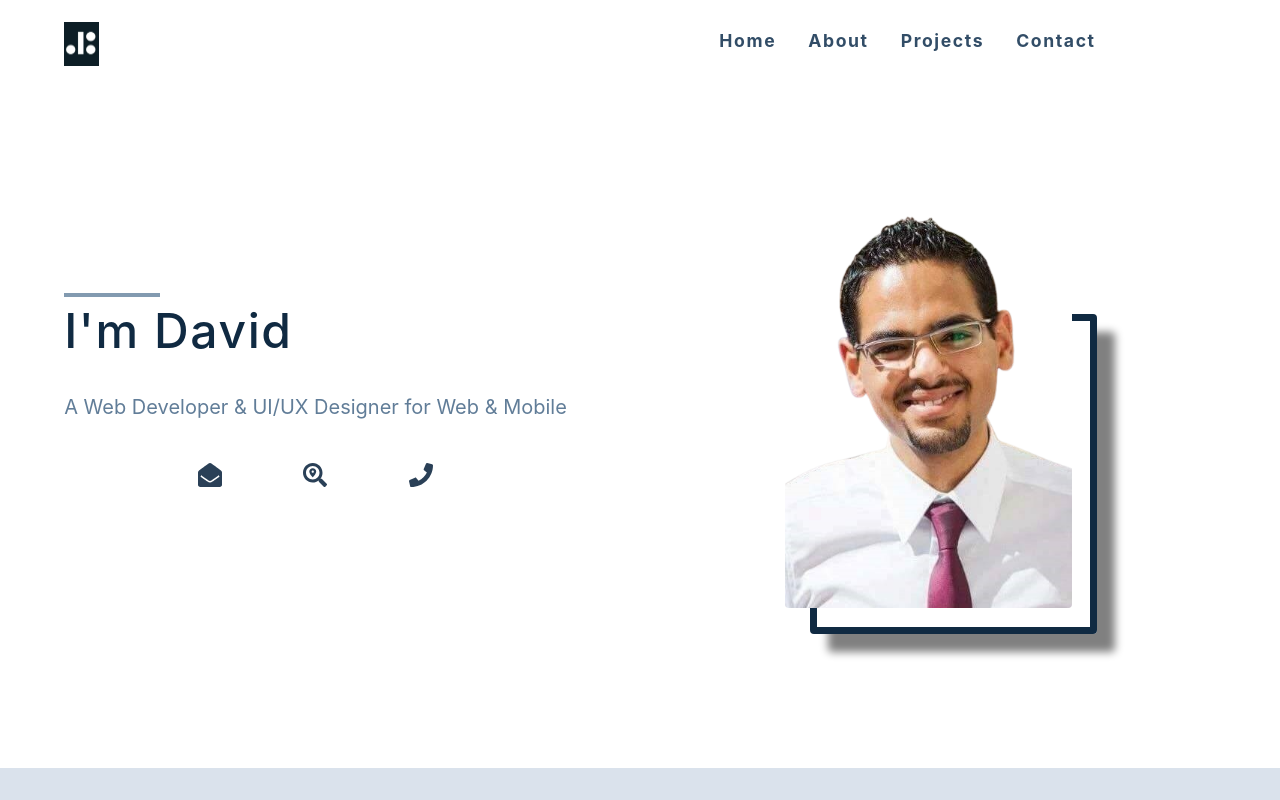
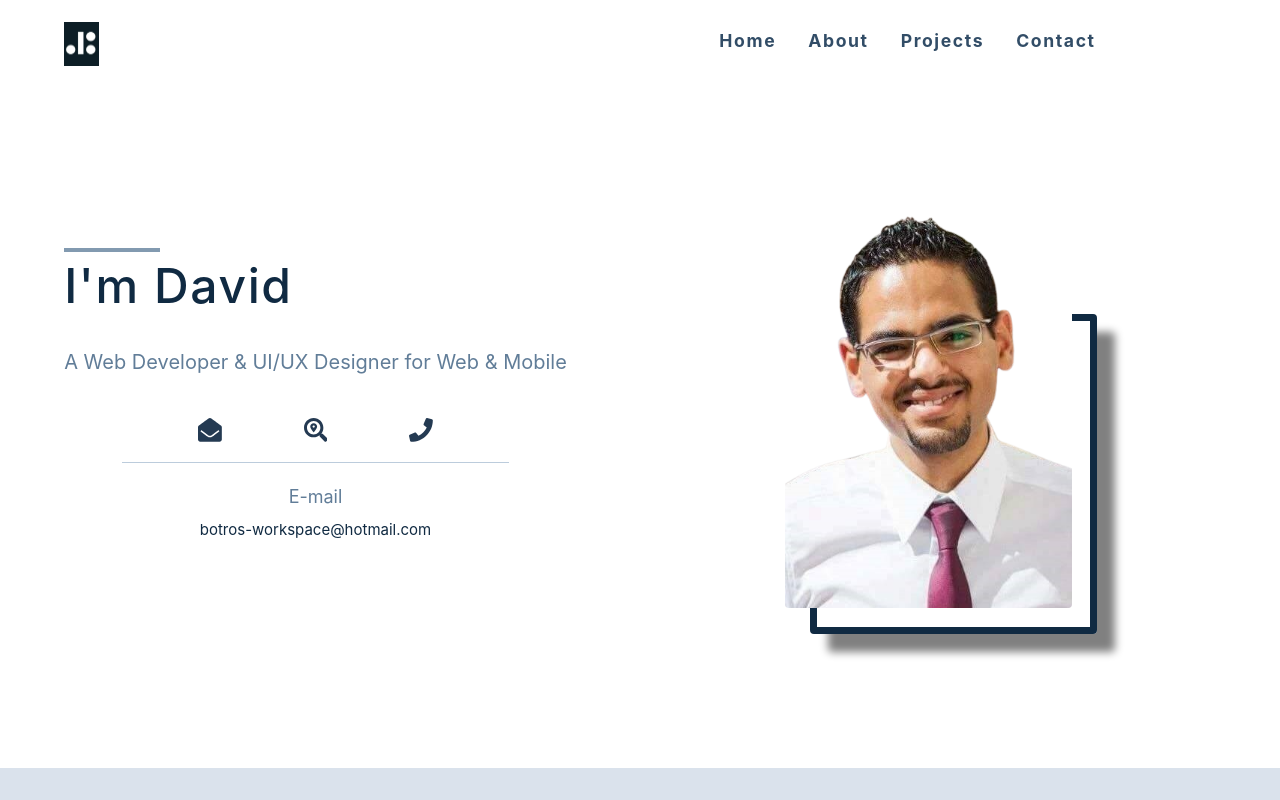
Before and after one commit to botros-workspace/CV_Website_Deployment, a React (Create React App) app: page / in a window 1280 px wide. Shown: the top 800 px of the page. Built offline with nearby package versions, Linux system fonts and the light colour scheme.

Commit message:
text added++++++++

```diff
--- a/src/components/Hero.js
+++ b/src/components/Hero.js
@@ -5,10 +5,9 @@ import { FaEnvelopeOpen, FaSearchLocation, FaPhone } from 'react-icons/fa'
 import mainPic from '../assets/img/main.png'
 
 const Hero = () => {
-  const [value, setValue] = useState('')
-  const [title, setTitle] = useState('')
-  const [alert, setAlert] = useState(true)
-  const [msg, setMsg] = useState('')
+  const [value, setValue] = useState('botros-workspace@hotmail.com')
+  const [title, setTitle] = useState('E-mail')
+
   const handleValue = (e) => {
     if (e.target.classList.contains('icon')) {
       if (e.target.dataset.label === 'phone') {
@@ -27,15 +26,15 @@ const Hero = () => {
     }
   }
 
-  useEffect(() => {
-    const timeout = setTimeout(() => {
-      setAlert(false)
-    }, 1500)
-    return () => clearTimeout(timeout)
-  }, [alert])
+  // useEffect(() => {
+  //   const timeout = setTimeout(() => {
+  //     setAlert(false)
+  //   }, 1500)
+  //   return () => clearTimeout(timeout)
+  // }, [alert])
   return (
     <Wrapper className='section-center'>
-      <article className='content'>
+      <article className='content '>
         <div className='underline'></div>
         <h1>I'm David</h1>
         <p>A Web Developer & UI/UX Designer for Web & Mobile</p>
@@ -47,50 +46,50 @@ const Hero = () => {
               data-label='email'
               onMouseOver={handleValue}
               onClick={() => {
-                setAlert(true)
+                //setAlert(true)
                 setTitle('E-mail')
                 setValue('botros-workspace@hotmail.com')
-                setMsg('Email was copied!')
-                navigator.clipboard.writeText('botros-workspace@hotmail.com')
+                // setMsg('Email was copied!')
+                // navigator.clipboard.writeText('botros-workspace@hotmail.com')
               }}
             >
               <FaEnvelopeOpen />
             </button>
 
             <button
-              className='icon'
+              className='icon '
               data-label='street'
               onMouseOver={handleValue}
               onClick={() => {
-                setAlert(true)
+                //setAlert(true)
                 setTitle('Address')
                 setValue('Sebastianplatz 5/1/6, 1030 Wien')
-                setMsg('Address was copied!')
-                navigator.clipboard.writeText('Sebastianplatz 5/1/6, 1030 Wien')
+                // setMsg('Address was copied!')
+                // navigator.clipboard.writeText('Sebastianplatz 5/1/6, 1030 Wien')
               }}
             >
               <FaSearchLocation />
             </button>
-            <button
-              className='icon'
+            <a
+              href='tel:+4367761751520'
+              className='icon '
               data-label='phone'
               onMouseOver={handleValue}
               onClick={() => {
-                setAlert(true)
+                //setAlert(true)
                 setTitle('Phone')
                 setValue('+43-67761751520')
-                setMsg('Phone was copied!')
-                navigator.clipboard.writeText('+4367761751520')
+                // setMsg('Phone was copied!')
+                // navigator.clipboard.writeText('+4367761751520')
               }}
             >
               <FaPhone />
-            </button>
+            </a>
           </div>
-          {title !== '' && <hr />}
+          <hr />
           <p className='user-title'>{title}</p>
           <p className='user-value'>{value}</p>
         </div>
-        <div className='alert  '>{alert && <h5>{msg}</h5>}</div>
       </article>
       <article className='img-container'>
         <img src={mainPic} alt='main photo' className='main-img' />
@@ -111,7 +110,7 @@ const Wrapper = styled.section`
     color: var(--clr-orange-1);
   }
   .borders {
-    background: var(--clr-grey-9);
+    background: var(--clr-grey-1);
     border: 10px solid var(--clr-grey-1);
     border-radius: 100px;
   }
@@ -126,24 +125,23 @@ const Wrapper = styled.section`
   .icon {
     background: transparent;
     border: 5px solid var(--clr-white);
-
+    width: 35px;
+    height: 40px;
     font-size: 1.5rem;
     cursor: pointer;
     color: var(--clr-grey-2);
     outline: none;
   }
-  .icon:hover {
-    color: var(--clr-orange-1);
-  }
+
   @keyframes glowing {
     0% {
-      color: var(--clr-grey-2);
+      font-size: 1.5rem;
     }
     50% {
-      color: var(--clr-grey-7);
+      font-size: 1.3rem;
     }
     100% {
-      color: var(--clr-grey-2);
+      font-size: 1.5rem;
     }
   }
   .icon {
--- a/src/pages/ContactPage.js
+++ b/src/pages/ContactPage.js
@@ -56,7 +56,7 @@ function ContactPage() {
     const timeout = setTimeout(() => {
       setAlert(false)
       setBotton('Send')
-    }, 7000)
+    }, 2000)
     return () => clearTimeout(timeout)
   }, [alert, botton])
 
@@ -65,7 +65,7 @@ function ContactPage() {
       <main>
         <Wrapper>
           <div className='check-container '>
-            <div className='check  section section-center'>
+            <div className='check  section '>
               <FaCheckCircle />
               <h4>Thank you!</h4>
             </div>
@@ -148,7 +148,7 @@ const Wrapper = styled.nav`
     display: flex;
     gap: 2rem;
     flex-direction: column;
-    padding-left: 43.5%;
+    padding-left: 47%;
     h4 {
       font-size: 2rem;
       color: var(--clr-grey-1);
```
